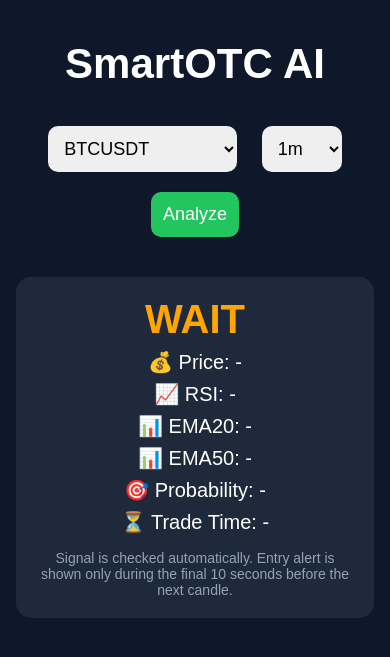
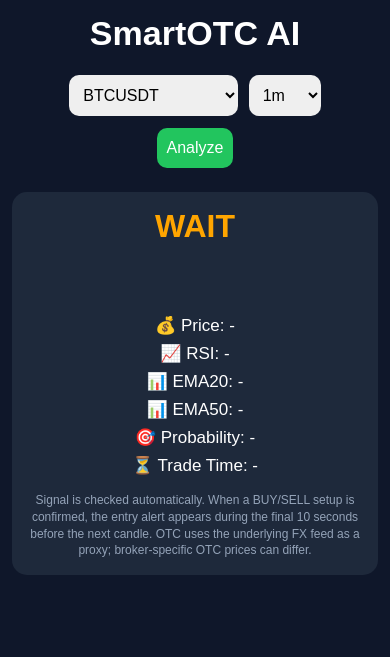
Before and after one commit to wyt4s7v6f4-prog/Smartotc-ai-v2, a FastAPI app: page / in a window 390 px wide. Shown: the top 657 px of the page. Run offline with FastAPI, Linux system fonts and the light colour scheme.

Commit message:
Add files via upload

```diff
--- a/backend/app/templates/index.html
+++ b/backend/app/templates/index.html
@@ -11,6 +11,8 @@ body{
     color:white;
     font-family:Arial,sans-serif;
     text-align:center;
+    margin:0;
+    padding:0 0 30px;
 }
 
 .container{
@@ -21,6 +23,7 @@ body{
 
 h1{
     font-size:42px;
+    margin:18px 0 20px;
 }
 
 select,button{
@@ -68,9 +71,27 @@ button:disabled{
 }
 
 .countdown{
-    font-size:34px;
+    font-size:42px;
+    font-weight:900;
+    margin:10px 0 12px;
+    min-height:48px;
+}
+
+.otc-badge{
+    display:inline-block;
+    background:#7c3aed;
+    color:#fff;
+    padding:5px 10px;
+    border-radius:999px;
+    font-size:13px;
     font-weight:bold;
-    margin:8px 0;
+    margin-top:4px;
+}
+
+.entry-alert{
+    font-size:24px;
+    font-weight:900;
+    margin:6px 0;
 }
 
 .item{
@@ -82,6 +103,21 @@ button:disabled{
     margin-top:16px;
     color:#94a3b8;
     font-size:14px;
+}
+
+@media (max-width: 520px){
+    .container{
+        width:min(94vw,420px);
+        margin-top:14px;
+    }
+    h1{font-size:34px; margin:14px 0 16px;}
+    select,button{font-size:16px; padding:11px 10px; margin:6px 3px;}
+    .card{margin-top:18px; padding:16px 12px;}
+    .buy,.sell,.wait{font-size:32px;}
+    .item{font-size:17px; margin:7px 2px;}
+    .countdown{font-size:40px;}
+    .entry-alert{font-size:20px;}
+    .note{font-size:12px; line-height:1.4;}
 }
 </style>
 
@@ -150,6 +186,8 @@ button:disabled{
     <option>1d</option>
 </select>
 
+<div id="otcBadge" class="otc-badge" style="display:none;">OTC • FX PROXY FEED</div>
+
 <br>
 
 <button id="analyzeBtn" onclick="startAnalysis()">Analyze</button>
@@ -160,7 +198,7 @@ button:disabled{
 
     <div id="countdown" class="countdown"></div>
 
-    <div id="entry" class="item" style="font-weight:bold;"></div>
+    <div id="entry" class="entry-alert"></div>
 
     <div class="item">
         💰 Price:
@@ -193,8 +231,9 @@ button:disabled{
     </div>
 
     <div class="note">
-        Signal is checked automatically. Entry alert is shown only during
-        the final 10 seconds before the next candle.
+        Signal is checked automatically. When a BUY/SELL setup is confirmed,
+        the entry alert appears during the final 10 seconds before the next candle.
+        OTC uses the underlying FX feed as a proxy; broker-specific OTC prices can differ.
     </div>
 
 </div>
@@ -217,6 +256,14 @@ function selectedSymbol(){
     return $("symbol").value;
 }
 
+function isOTC(){
+    return selectedSymbol().toUpperCase().includes(" OTC");
+}
+
+function updateOTCBadge(){
+    $("otcBadge").style.display = isOTC() ? "inline-block" : "none";
+}
+
 function setSignalClass(signal){
     const el = $("signal");
     el.className = "";
@@ -231,6 +278,7 @@ function setSignalClass(signal){
 }
 
 function clearDisplay(message="WAIT"){
+    updateOTCBadge();
     $("signal").innerHTML = message;
     setSignalClass("WAIT");
     $("countdown").innerHTML = "";
@@ -245,6 +293,7 @@ function clearDisplay(message="WAIT"){
 
 function renderData(data){
     lastData = data;
+    updateOTCBadge();
 
     if(!data || data.error){
         clearDisplay("ERROR");
@@ -376,23 +425,24 @@ function startLocalCountdown(){
         const remaining = Math.ceil(
             Number(lastData.next_candle_ts) - now
         );
+        const signal = lastData.raw_signal || lastData.signal;
+        const isTrade = signal === "BUY" || signal === "SELL";
 
-        if(
-            lastData.pre_entry === true &&
-            (lastData.signal === "BUY" || lastData.signal === "SELL") &&
-            remaining > 0 &&
-            remaining <= 10
-        ){
+        if(isTrade && remaining > 0 && remaining <= 10){
+            // This is the actual 10-second pre-entry countdown.
+            lastData.pre_entry = true;
+            lastData.entry_countdown = remaining;
+            lastData.signal = signal;
+
             $("countdown").innerHTML = "⏱️ " + remaining;
-            $("entry").innerHTML =
-                "⚡ ENTRY IN " + remaining + "s";
+            $("entry").innerHTML = "⚡ ENTRY IN " + remaining + "s";
             $("time").innerHTML = "IN " + remaining + "s";
-            $("signal").innerHTML =
-                lastData.signal + " — ENTRY IN " + remaining + "s";
+            $("signal").innerHTML = signal + " — ENTRY IN " + remaining + "s";
+            setSignalClass(signal);
         }
 
         if(remaining <= 0){
-            // Do not invent an entry. Ask the backend to confirm it.
+            // Never invent ENTRY NOW locally: ask the backend to confirm it.
             $("countdown").innerHTML = "🔎 CHECKING...";
             fetchAnalysis();
         }
@@ -423,11 +473,14 @@ $("symbol").addEventListener("change", () => {
 });
 
 $("interval").addEventListener("change", () => {
+    updateOTCBadge();
     if(running){
         stopTimers();
         startAnalysis();
     }
 });
+
+updateOTCBadge();
 </script>
 
 </body>
```
